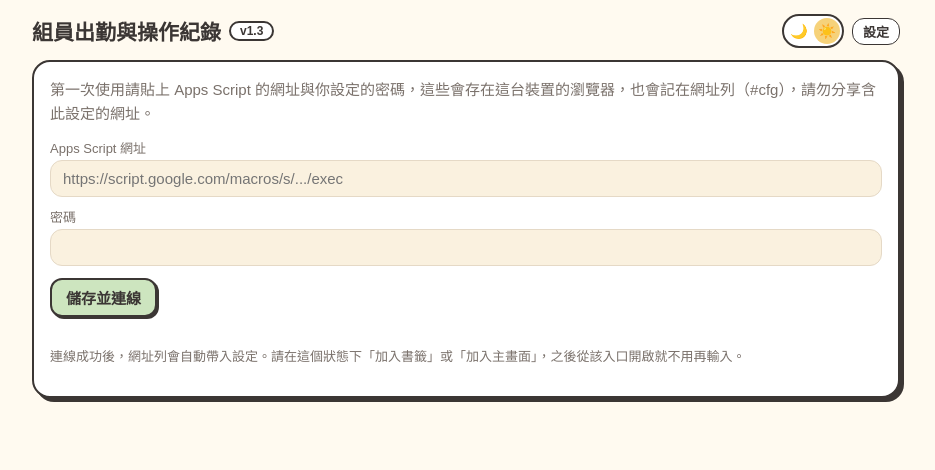
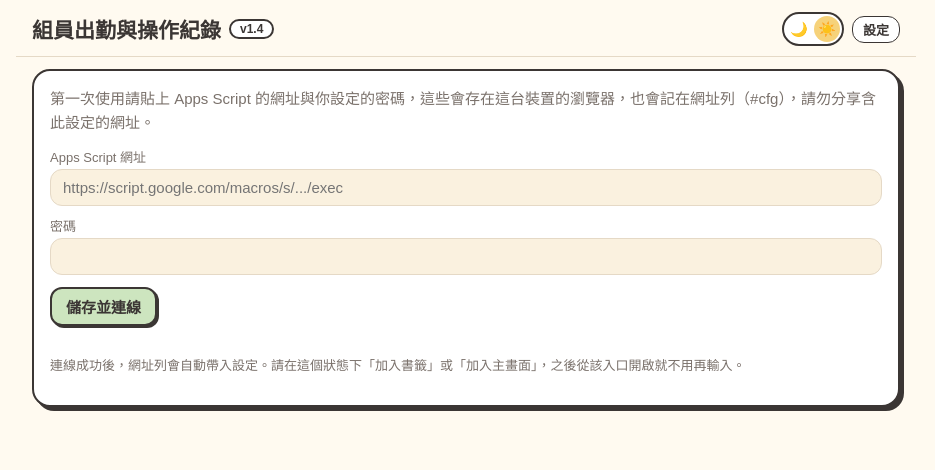
Before and after one commit to hsianko/member-log, a plain HTML site: page index.html in a window 1280 px wide. Shown: the whole page, without its empty margins (174-1109 px from the left). Drawn offline with Linux system fonts and the light colour scheme.

Commit message:
Add files via upload

```diff
--- a/index.html
+++ b/index.html
@@ -14,8 +14,8 @@
 *{box-sizing:border-box}
 html{-webkit-text-size-adjust:100%;overflow-anchor:none}
 body{margin:0;background:var(--bg);color:var(--ink);font-family:'PingFang TC','Microsoft JhengHei',sans-serif;font-size:15px;overscroll-behavior-y:none}
-.wrap{max-width:900px;margin:0 auto;padding:calc(14px + env(safe-area-inset-top)) calc(16px + env(safe-area-inset-right)) calc(60px + env(safe-area-inset-bottom)) calc(16px + env(safe-area-inset-left))}
-header{display:flex;align-items:center;justify-content:space-between;gap:10px;flex-wrap:wrap;margin-bottom:12px}
+.wrap{max-width:900px;margin:0 auto;padding:0 calc(16px + env(safe-area-inset-right)) calc(60px + env(safe-area-inset-bottom)) calc(16px + env(safe-area-inset-left))}
+header{display:flex;align-items:center;justify-content:space-between;gap:10px;flex-wrap:wrap;position:sticky;top:0;z-index:20;background:var(--bg);margin:0 -16px 12px;padding:calc(12px + env(safe-area-inset-top)) 16px 10px;border-bottom:1.5px solid var(--line)}
 h1{font-size:21px;margin:0;display:flex;align-items:center;gap:8px;flex-wrap:wrap}
 .ver{font-size:12px;font-weight:700;border:2px solid var(--ink);border-radius:999px;padding:1px 9px;background:var(--card);cursor:pointer;color:var(--ink);box-shadow:none}
 .hbtns{display:flex;align-items:center;gap:8px}
@@ -145,8 +145,9 @@ const ISSUE_OPS = ['需要提醒','操作失誤','需要協助'];
 const OPS_TAG = {'良好':'ok','正常':'ok','需要提醒':'warn','操作失誤':'bad','需要協助':'warn'};
 // ===================================================
 
-const VERSION = 'v1.3';
+const VERSION = 'v1.4';
 const CHANGELOG = [
+  {v:'v1.4', d:'2026-11-12', items:['標題列固定在頁面頂端，捲動時不會跟著移動']},
   {v:'v1.3', d:'2026-11-12', items:['紀錄清單「請假」篩選改為「出勤異常」，包含請假、遲到、早退、曠職']},
   {v:'v1.2', d:'2026-11-12', items:['紀錄清單新增「類型」篩選：請假／作業問題','連線設定自動記在網址列，加入書籤或主畫面後免重複輸入','開啟時自動檢查新版，不用再重新加入主畫面','版本記錄改為浮動視窗，內含「重新載入最新版」按鈕']},
   {v:'v1.1', d:'2026-11-11', items:['新增深淺色切換按鈕（記住你的選擇，預設跟隨裝置）','修正手機點選欄位時頁面自動放大、捲動造成頂端畫面位移','加入版本記錄']},
```
